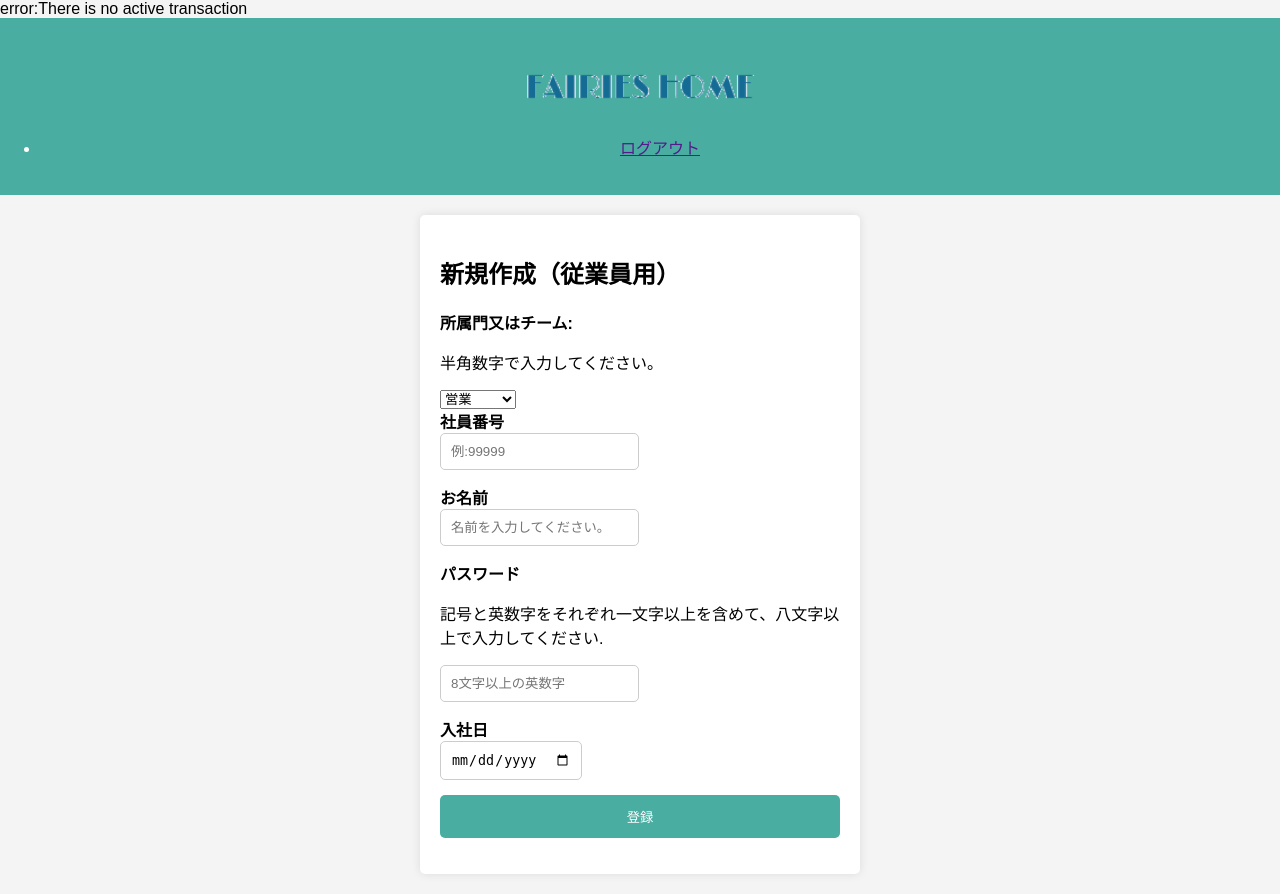
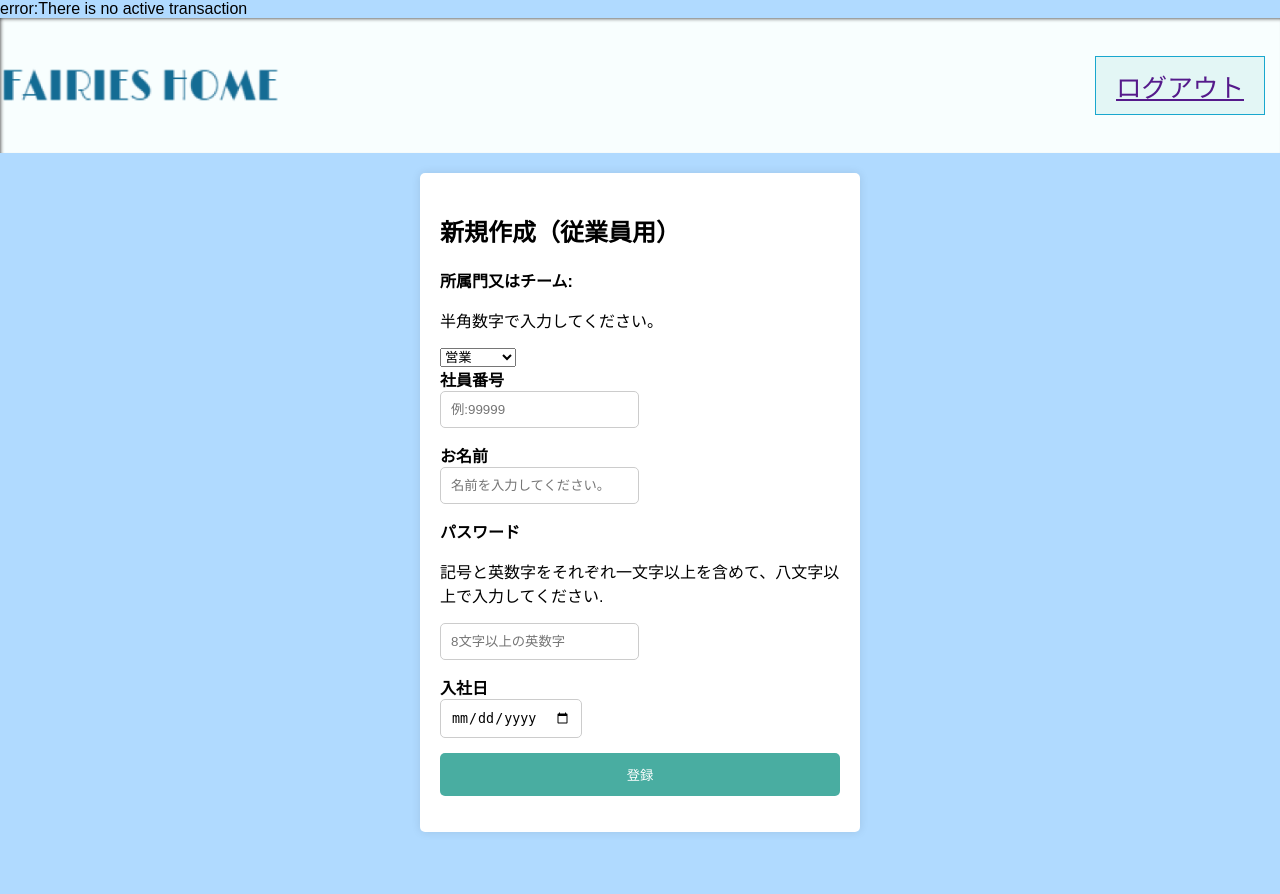
Before and after one commit to toma1128/Fairies, a PHP site: page /user_register.php in a window 1280 px wide. After the commit the page ends 832 px from the top, so only its background shows below. Run offline with PHP 8.4, Linux system fonts and the light colour scheme.

Commit message:
ヘッダーのcss作成

```diff
--- a/Fairies/web/html/home_employee.css
+++ b/Fairies/web/html/home_employee.css
@@ -52,9 +52,6 @@ header ul {
   display: flex;
   /* 均等に */
   justify-content: space-around;
-  /* 中央ぞろえ */
-  align-items: center;
-
 
 }
 
@@ -148,7 +145,7 @@ button {
   /* 周りの線の角を指定 */
   cursor: pointer;
   /* カーソルの形状をポインターに指定 */
-  font-size: larger ;
+  font-size: larger;
 }
 
 /* テーブルのスタイル */
--- a/Fairies/web/html/home_employee.php
+++ b/Fairies/web/html/home_employee.php
@@ -25,7 +25,7 @@ if (isset($_POST["logoutBtn"])) {
             </ul>
         </header>
         <main>
-            <Form method="POST">
+            <form method="POST">
                 <div id="naviWrap">
                     <ul id="categoryNavi"> <!-- 右立のやつ-->
                         <li><a href="#category-1"> 従業員一覧</a></li>
@@ -91,7 +91,7 @@ if (isset($_POST["logoutBtn"])) {
                         </table>
                     </div>
                 </div>
-            </Form>
+            </form>
         </main>
     </form>
 </body>
--- a/Fairies/web/html/user_register.css
+++ b/Fairies/web/html/user_register.css
@@ -2,14 +2,64 @@ body {
     font-family: Arial, sans-serif;
     margin: 0;
     padding: 0;
-    background-color: #f4f4f4;
+    background-color: #B0DAFF;
 }
 
 header {
+    /* 中央ぞろえ */
     text-align: center;
-    background-color: #49ada1;
-    color: #fff;
-    padding: 20px 0;
+    background-color: #F8FEFE;
+    /* 横並びに */
+    display: flex;
+    /* 要素を横並びに配置 */
+    justify-content: space-between;
+    /* 中央揃えに変更 */
+    align-items: center;
+    box-shadow: 2px 2px 4px -2px rgb(30, 28, 28) inset;
+    /* 影のスタイルを指定 ひとまず*/
+    padding: 10px 0;
+}
+
+/* ヘッダー内のul */
+header ul {
+    /* リストアイテムを均等に配置 */
+    justify-content: space-around;
+    /* リストアイテムを中央揃えに配置 */
+    align-items: center;
+
+}
+
+/* 従業員一覧のliタグ */
+header ul li {
+    /* テキストサイズ */
+    font-size: 1.6rem;
+    /* 黒丸を消す */
+    list-style: none;
+    padding: 10px 20px;
+    /*余白*/
+    background: #e3f6f5;
+    /*背景色*/
+    border-top: solid 1px #19A7CE;
+    /*枠線・上*/
+    border-bottom: solid 1px #19A7CE;
+    /*枠線・下*/
+    border-right: solid 1px #19A7CE;
+    /*枠線・右*/
+    border-left: solid 1px #19A7CE;
+    /*枠線・左*/
+
+    margin-right: 15px;
+
+}
+
+/* headerの画像のスタイル */
+header img {
+    /* 右側の余白を自動で設定 */
+    margin: auto;
+    /* 高さ */
+    height: 4.5rem;
+    /* 横幅 */
+    width: 35vh;
 }
 
 main {
```
